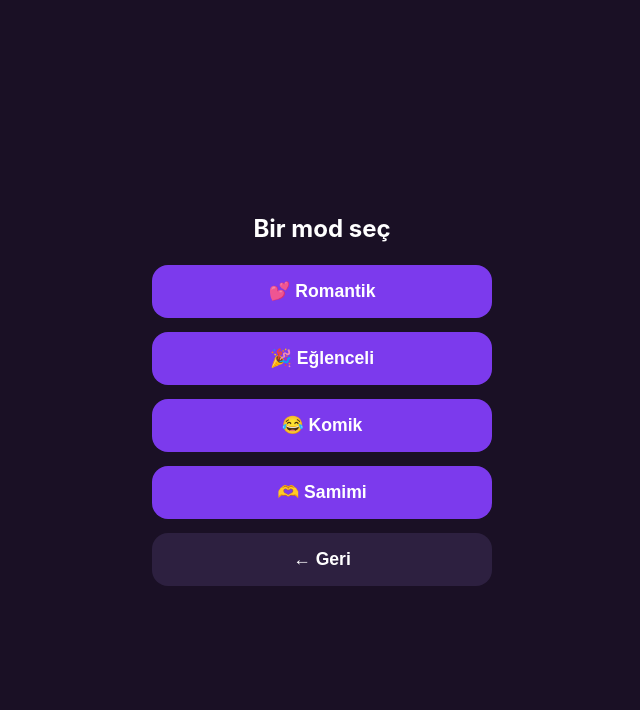
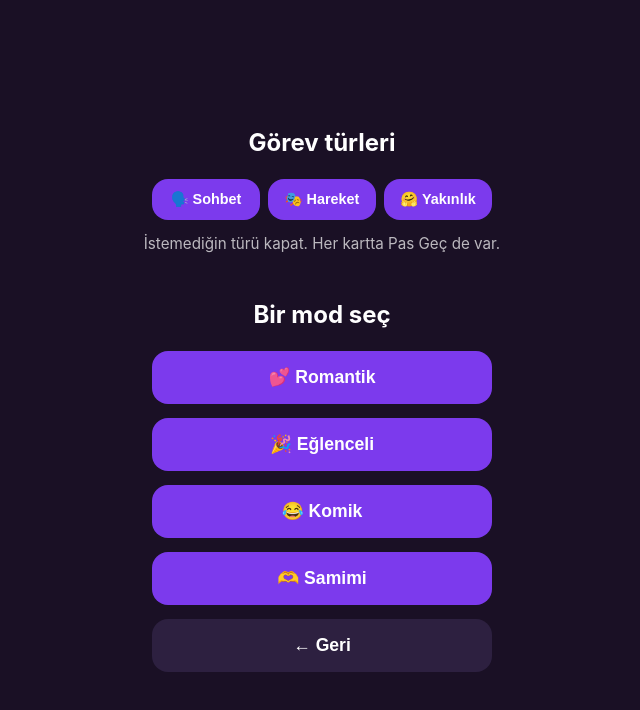
Before and after one commit to PikseraX/ikikalpbirdeste, a plain HTML site: page index.html in a window 1280 px wide. Both pictures are taken after a click on the button "Oyuna Başla". Shown: the whole page, without its empty margins (318-958 px from the left). Drawn offline with Linux system fonts and the light colour scheme.

Commit message:
Update index.html

```diff
--- a/index.html
+++ b/index.html
@@ -17,6 +17,10 @@ button:active{opacity:.7}
 button.ikincil{background:#2d2040}
 .kart{width:100%;max-width:340px;min-height:200px;padding:28px;border-radius:24px;background:linear-gradient(145deg,#3b2a5c,#2d2040);border:2px solid #7c3aed;display:flex;align-items:center;justify-content:center;font-size:1.3rem;line-height:1.4}
 .bilgi{font-size:.95rem;opacity:.7}
+.turler{display:flex;gap:8px;width:100%;max-width:340px}
+.tur{width:auto;flex:1;max-width:none;padding:12px 4px;font-size:.9rem;background:#2d2040;opacity:.55}
+.tur.acik{background:#7c3aed;opacity:1}
+#uyari{color:#fbbf24;opacity:1;min-height:1.2em}
 </style>
 </head>
 <body>
@@ -28,6 +32,14 @@ button.ikincil{background:#2d2040}
 </div>
 
 <div id="modlar" class="ekran">
+  <h2>Görev türleri</h2>
+  <div class="turler">
+    <button id="tur_sohbet" class="tur acik" onclick="turDegis('sohbet')">🗣️ Sohbet</button>
+    <button id="tur_hareket" class="tur acik" onclick="turDegis('hareket')">🎭 Hareket</button>
+    <button id="tur_yakin" class="tur acik" onclick="turDegis('yakin')">🤗 Yakınlık</button>
+  </div>
+  <p class="bilgi">İstemediğin türü kapat. Her kartta Pas Geç de var.</p>
+  <p id="uyari" class="bilgi"></p>
   <h2>Bir mod seç</h2>
   <button onclick="modSec('Romantik')">💕 Romantik</button>
   <button onclick="modSec('Eğlenceli')">🎉 Eğlenceli</button>
@@ -49,52 +61,69 @@ button.ikincil{background:#2d2040}
 <script>
 var GOREVLER={
 "Romantik":[
-"Partnerine ona aşık olduğun üç özelliğini söyle.",
-"30 saniye boyunca göz göze bakın, gülmemeye çalışın.",
-"Partnerine ilk karşılaştığınızda ne düşündüğünü anlat.",
-"Partnerinin elini tut ve en sevdiğin ortak anınızı anlat.",
-"Partnerine bugün seni en çok mutlu eden şeyi söyle.",
-"Birlikte hayalini kurduğunuz bir tatili 1 dakikada anlatın.",
-"Partnerine sarıl ve 20 saniye bırakma.",
-"Partnerine içinden gelen tek bir güzel cümle söyle."
+["sohbet","Partnerine ona aşık olduğun üç özelliğini söyle."],
+["yakin","30 saniye boyunca göz göze bakın, gülmemeye çalışın."],
+["sohbet","Partnerine ilk karşılaştığınızda ne düşündüğünü anlat."],
+["yakin","Partnerinin elini tut ve en sevdiğin ortak anınızı anlat."],
+["sohbet","Partnerine bugün seni en çok mutlu eden şeyi söyle."],
+["sohbet","Birlikte hayalini kurduğunuz bir tatili 1 dakikada anlatın."],
+["yakin","Partnerine sarıl ve 20 saniye bırakma."],
+["sohbet","Partnerine içinden gelen tek bir güzel cümle söyle."],
+["hareket","Partnerine 2 cümlelik komik-romantik bir aşk mektubu oku."]
 ],
 "Eğlenceli":[
-"30 saniye boyunca partnerin için dans et.",
-"Birbirinizin en iyi taklidini yapın.",
-"Bir filmi sadece emojilerle anlat, partnerin tahmin etsin.",
-"Partnerinin sırtına parmakla bir şey çiz, o tahmin etsin.",
-"Bir şarkıyı mırıldan, partnerin hangi şarkı olduğunu bulsun.",
-"Taş-kağıt-makas oynayın, kaybeden kazananın seçtiği komik bir hareketi yapsın.",
-"Aklından bir nesne tut, partnerin 5 evet/hayır sorusuyla bulmaya çalışsın.",
-"Partnerine dört kelimelik bir şiir uydur."
+["hareket","30 saniye boyunca partnerin için dans et."],
+["hareket","Birbirinizin en iyi taklidini yapın."],
+["hareket","Bir filmi sadece emojilerle anlat, partnerin tahmin etsin."],
+["yakin","Partnerinin sırtına parmakla bir şey çiz, o tahmin etsin."],
+["hareket","Bir şarkıyı mırıldan, partnerin hangi şarkı olduğunu bulsun."],
+["hareket","Taş-kağıt-makas oynayın, kaybeden kazananın seçtiği komik bir hareketi yapsın."],
+["hareket","Aklından bir nesne tut, partnerin 5 evet/hayır sorusuyla bulmaya çalışsın."],
+["sohbet","Partnerine dört kelimelik bir şiir uydur."],
+["sohbet","Partnerinle ilgili aklına gelen en tuhaf soruyu sor."]
 ],
 "Komik":[
-"En komik yüz ifadeni yap ve 10 saniye tut.",
-"Bir hayvan sesi çıkar, partnerin hangi hayvan olduğunu bilsin.",
-"Partnerinin sevimli bir huyunu şefkatle taklit et.",
-"Yanındaki bir eşyayı reklam spikeri gibi partnerine sat.",
-"1 dakika boyunca robot gibi konuş.",
-"Bugün yaşadığın bir olayı haber spikeri gibi anlat.",
-"Partnerine komik bir lakap bul ve bugün boyunca öyle seslen.",
-"Bir tekerleme uydur ve hızlıca üç kez söyle."
+["hareket","En komik yüz ifadeni yap ve 10 saniye tut."],
+["hareket","Bir hayvan sesi çıkar, partnerin hangi hayvan olduğunu bilsin."],
+["hareket","Partnerinin sevimli bir huyunu şefkatle taklit et."],
+["hareket","Yanındaki bir eşyayı reklam spikeri gibi partnerine sat."],
+["hareket","1 dakika boyunca robot gibi konuş."],
+["hareket","Bugün yaşadığın bir olayı haber spikeri gibi anlat."],
+["sohbet","Partnerine komik bir lakap bul ve bugün boyunca öyle seslen."],
+["hareket","Bir tekerleme uydur ve hızlıca üç kez söyle."]
 ],
 "Samimi":[
-"Partnerine seni en iyi anladığı anı anlat.",
-"Birbirinize çocukluğunuzdan bir anı anlatın.",
-"Partnerine ondan öğrendiğin bir şeyi söyle.",
-"Birlikte yapmak istediğin yeni bir şeyi söyle.",
-"Partnerine bu aralar nasıl hissettiğini sor ve dikkatle dinle.",
-"İlişkinizde sizi en çok güldüren anı hatırlayın.",
-"Partnerine ona minnettar olduğun bir şeyi söyle.",
-"Gelecek yıl için ortak bir hedef belirleyin."
+["sohbet","Partnerine seni en iyi anladığı anı anlat."],
+["sohbet","Birbirinize çocukluğunuzdan bir anı anlatın."],
+["sohbet","Partnerine ondan öğrendiğin bir şeyi söyle."],
+["sohbet","Birlikte yapmak istediğin yeni bir şeyi söyle."],
+["sohbet","Partnerine bu aralar nasıl hissettiğini sor ve dikkatle dinle."],
+["sohbet","İlişkinizde sizi en çok güldüren anı hatırlayın."],
+["sohbet","Partnerine ona minnettar olduğun bir şeyi söyle."],
+["sohbet","Gelecek yıl için ortak bir hedef belirleyin."],
+["yakin","1 dakika boyunca sessizce el ele oturun."],
+["yakin","Partnerine 1 dakika omuz masajı yap, sonra o sana yapsın."]
 ]
 };
 
+var TURLER={sohbet:true,hareket:true,yakin:true};
 var mod="", deste=[], sira=0, oyuncu=1, sonKart="", ilk=true;
 
 function goster(id){
   document.querySelectorAll('.ekran').forEach(function(e){e.classList.remove('aktif');});
   document.getElementById(id).classList.add('aktif');
+}
+
+function turDegis(t){
+  var acikSayi=0;
+  for(var k in TURLER){ if(TURLER[k]) acikSayi++; }
+  if(TURLER[t] && acikSayi===1){
+    document.getElementById('uyari').textContent="En az bir tür açık kalmalı.";
+    return;
+  }
+  TURLER[t]=!TURLER[t];
+  document.getElementById('tur_'+t).classList.toggle('acik',TURLER[t]);
+  document.getElementById('uyari').textContent="";
 }
 
 function karistir(d){
@@ -106,7 +135,8 @@ function karistir(d){
 }
 
 function yeniDeste(){
-  deste=karistir(GOREVLER[mod].slice());
+  var liste=GOREVLER[mod].filter(function(g){return TURLER[g[0]];}).map(function(g){return g[1];});
+  deste=karistir(liste);
   if(deste.length>1 && deste[0]===sonKart){
     var t=deste[0];deste[0]=deste[1];deste[1]=t;
   }
@@ -116,6 +146,11 @@ function yeniDeste(){
 function modSec(ad){
   mod=ad; oyuncu=1; sonKart=""; ilk=true;
   yeniDeste();
+  if(deste.length===0){
+    document.getElementById('uyari').textContent="Bu modda seçili türlerde görev yok. Başka tür aç veya başka mod seç.";
+    return;
+  }
+  document.getElementById('uyari').textContent="";
   document.getElementById('modAdi').textContent=ad+" Mod";
   document.getElementById('kart').textContent="Hazır olunca kart çek 👇";
   document.getElementById('siraBilgi').textContent="";
```
